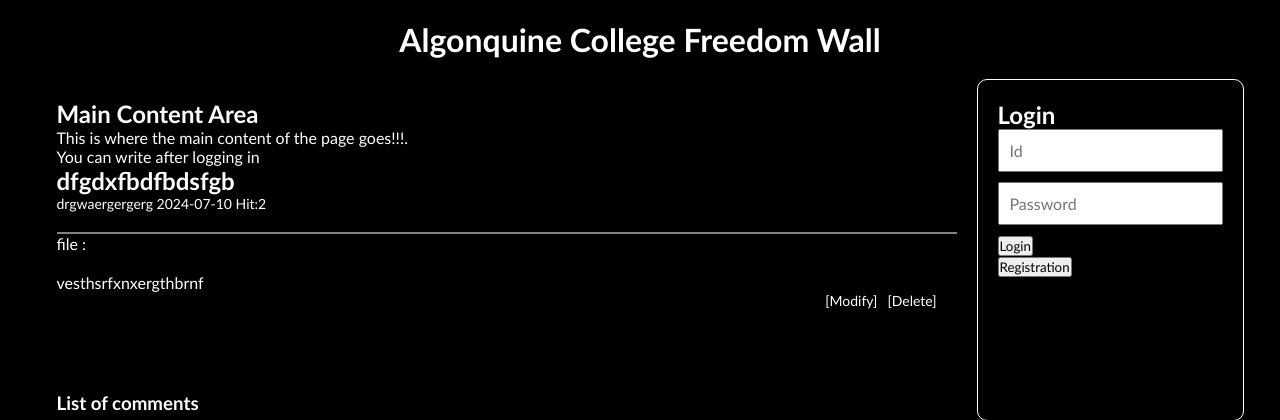
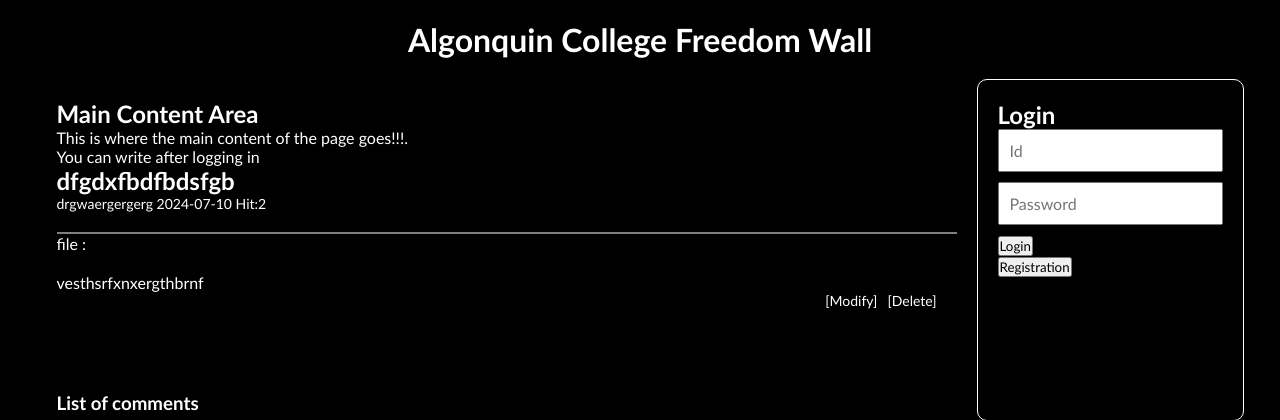
Before and after one commit to AC-Freedom-Wall/acfw-dev, a PHP site: page /index.php in a window 1280 px wide. Shown: the top 420 px of the page. Run offline with PHP 8.4, Linux system fonts and the light colour scheme; data comes from the database, SQL or seed files in the repository.

Commit message:
Update footer and header files

```diff
--- a/footer.php
+++ b/footer.php
@@ -1,5 +1,5 @@
 <footer>
-    <p>&copy; 2024 My Website</p>
+    <span>&copy; 2024 My Website</span>
 </footer>
 
 </body>
--- a/header.php
+++ b/header.php
@@ -1,3 +1,3 @@
 <header>
-    <h1>Algonquine College Freedom Wall</h1>
+    <h1>Algonquin College Freedom Wall</h1>
 </header>
```
